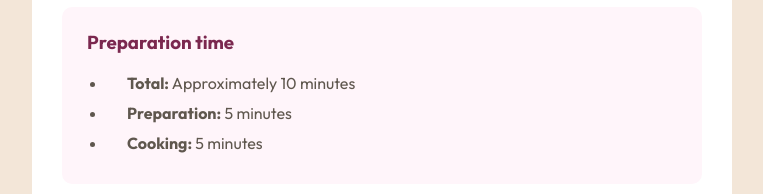
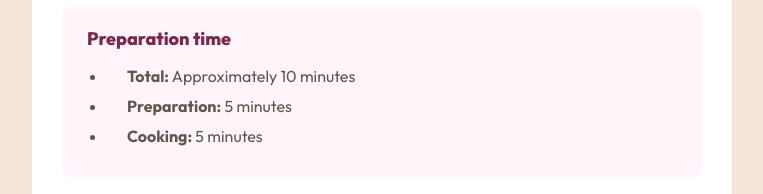
Before and after one commit to Gabriel-Fredo/Recipe-page_Frontend-Mentor, a plain HTML site: page index.html in a window 1280 px wide. Shown: the part 605-799 px from the top of the page, without its empty margins (258-1021 px from the left). Drawn offline with Linux system fonts and the light colour scheme.

Commit message:
Add files via upload

```diff
--- a/index.html
+++ b/index.html
@@ -29,7 +29,7 @@
             </div>
             </header>
             <div class="preparation">
-                <h3>Preparation time</h3>
+                <h2>Preparation time</h2>
                 <ul>
                     <li><b>Total:</b> Approximately 10 minutes</li>
                     <li><b>Preparation:</b> 5 minutes</li>
--- a/src/css/style.css
+++ b/src/css/style.css
@@ -74,10 +74,12 @@
     border-bottom: 2px solid hsl(30, 18%, 87%);
 }
 
-.recipe-box .preparation h3 {
+.recipe-box .preparation h2 {
     color: hsl(332, 51%, 32%);
     font-family: 'outfit', sans-serif;
     padding-left: 15px;
+    font-weight: 800;
+    font-size: 18px;
 }
 
 .recipe-box h2 {
```
